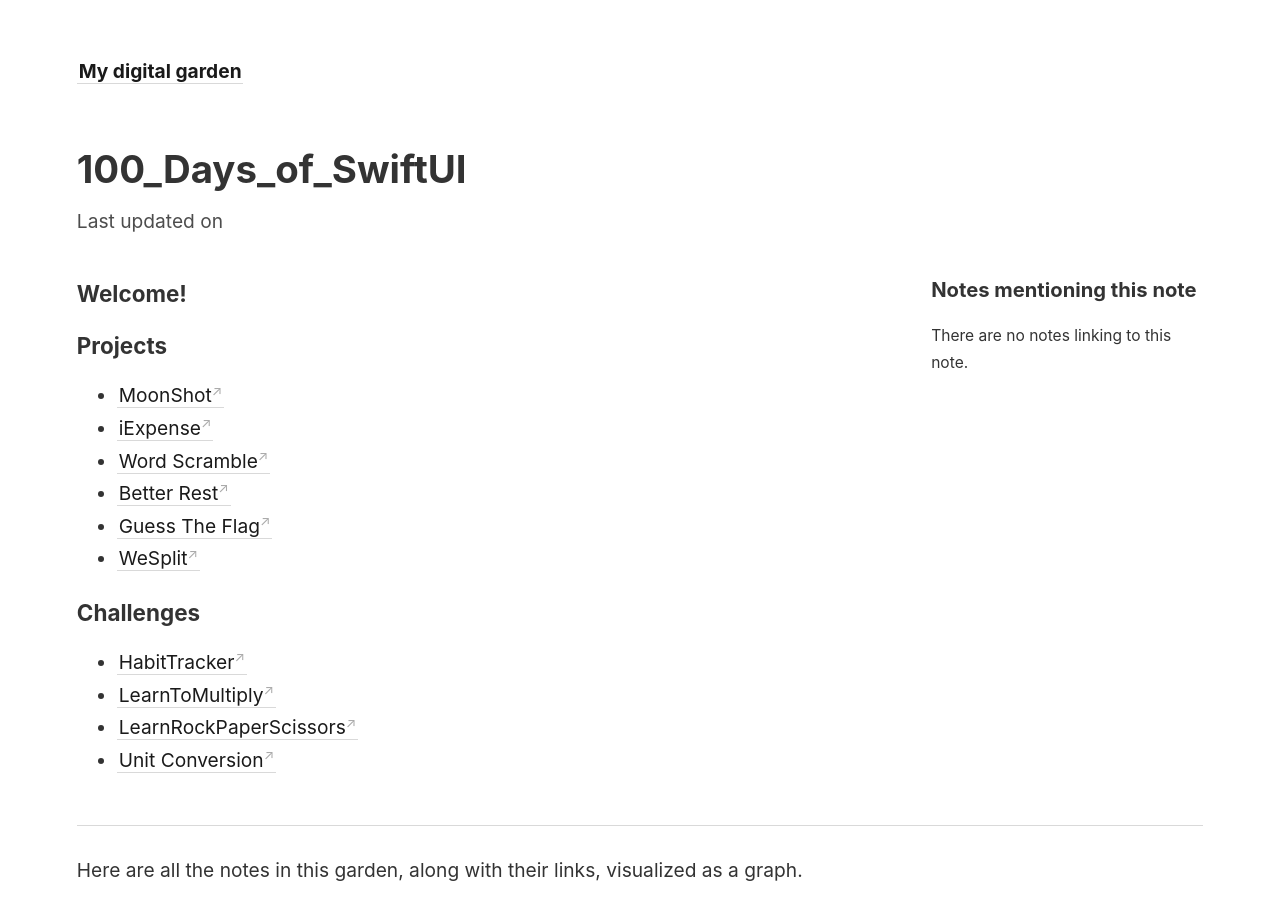
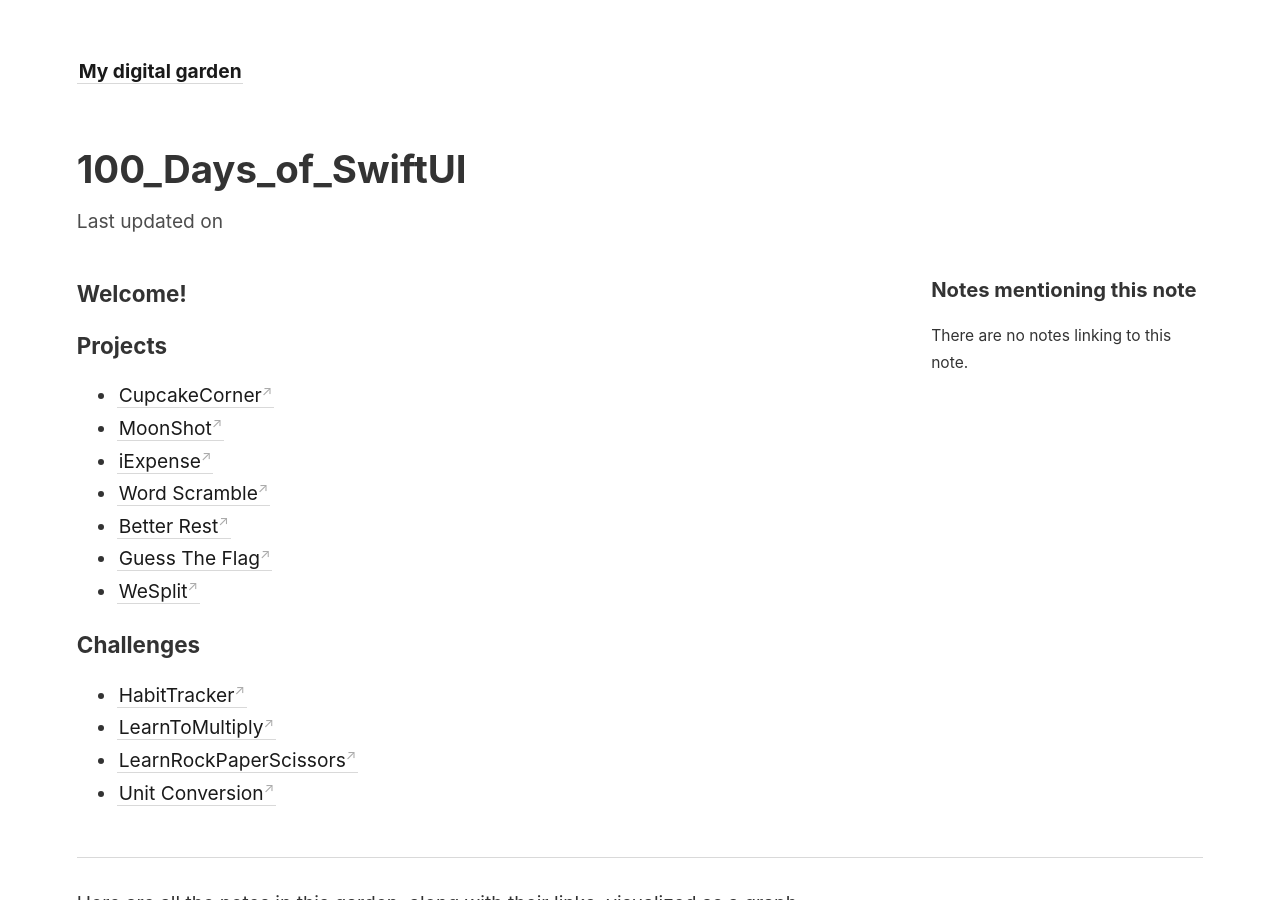
Before and after one commit to ahrchen/digital-garden-knowselfdaily, a Jekyll site: the page built from _notes/100_Days_of_SwiftUI/100_Days_of_SwiftUI.md, in a window 1280 px wide and 900 px high. Built offline with Jekyll 4.4.1, drawn with Linux system fonts in a browser that asks for light colours.

Commit message:
Add 100_Days_of_SwiftUI Project CupcakeCorner

```diff
--- a/_notes/100_Days_of_SwiftUI/100_Days_of_SwiftUI.md
+++ b/_notes/100_Days_of_SwiftUI/100_Days_of_SwiftUI.md
@@ -5,6 +5,7 @@ title: 100_Days_of_SwiftUI
 ### Welcome!
 
 ### Projects
+- [CupcakeCorner](https://github.com/ahrchen/100DaysOfSwiftUI-Projects-CupcakeCorner)
 - [MoonShot](https://github.com/ahrchen/100DaysOfSwiftUI-Project-Moonshot)
 - [iExpense](https://github.com/ahrchen/100DaysOfSwiftUI-projects-iExpense)
 - [Word Scramble](https://github.com/ahrchen/100DaysSwiftUI-Project-WordScramble)
```
